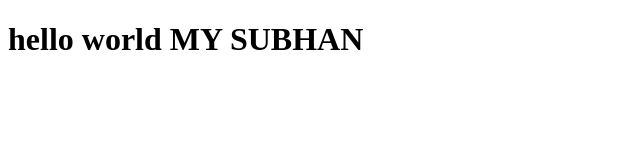
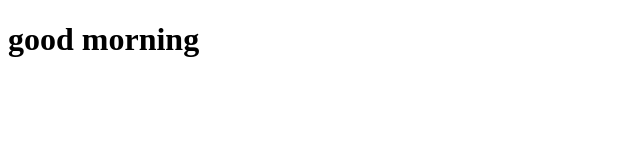
Before and after one commit to subhan215/bootcamp2020, a plain HTML site: page index.html in a window 1280 px wide. Shown: the whole page, without its empty margins (0-640 px from the left). Drawn offline with Linux system fonts and the light colour scheme.

Commit message:
Update index.html

```diff
--- a/index.html
+++ b/index.html
@@ -4,7 +4,7 @@
        <title>Document</title>
    </head>
 <body>
-    <h1>hello world MY SUBHAN</h1>
+    <h1>good morning</h1>
 </body>
 
 </html>
```
